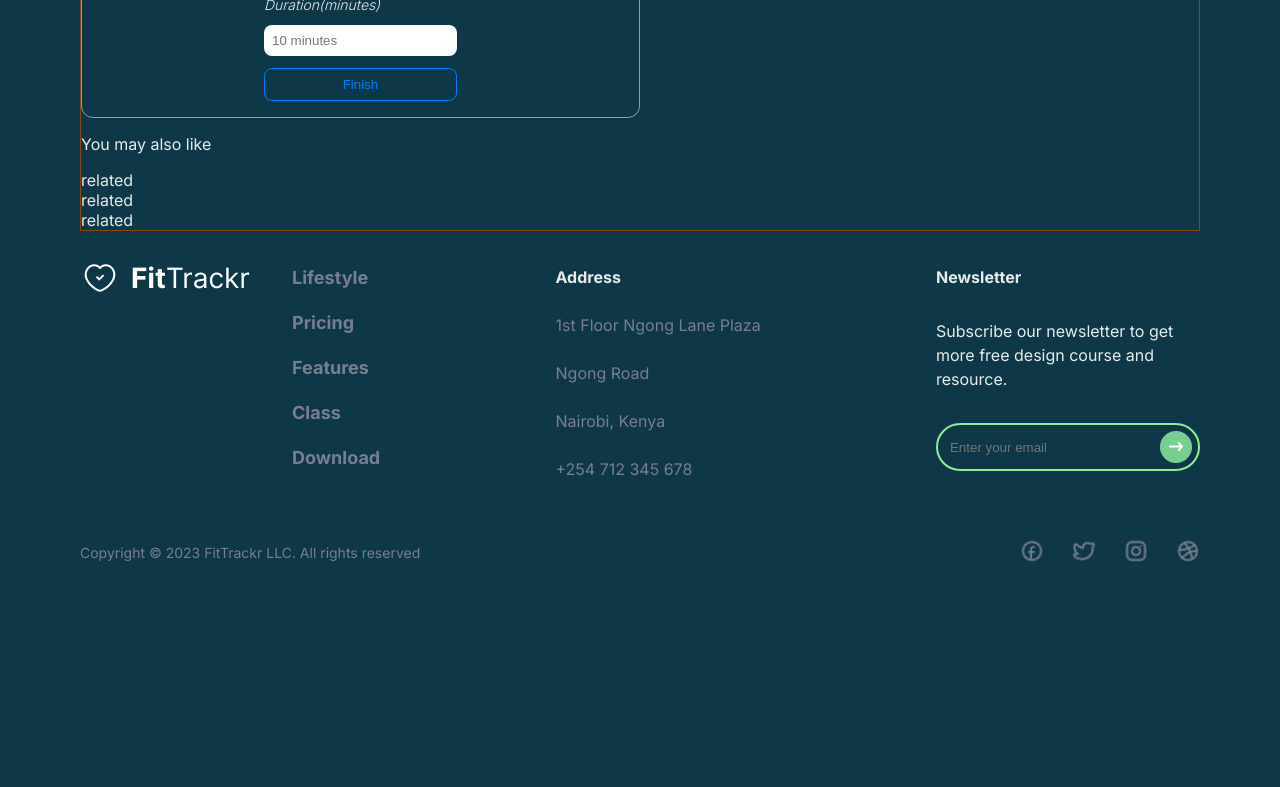
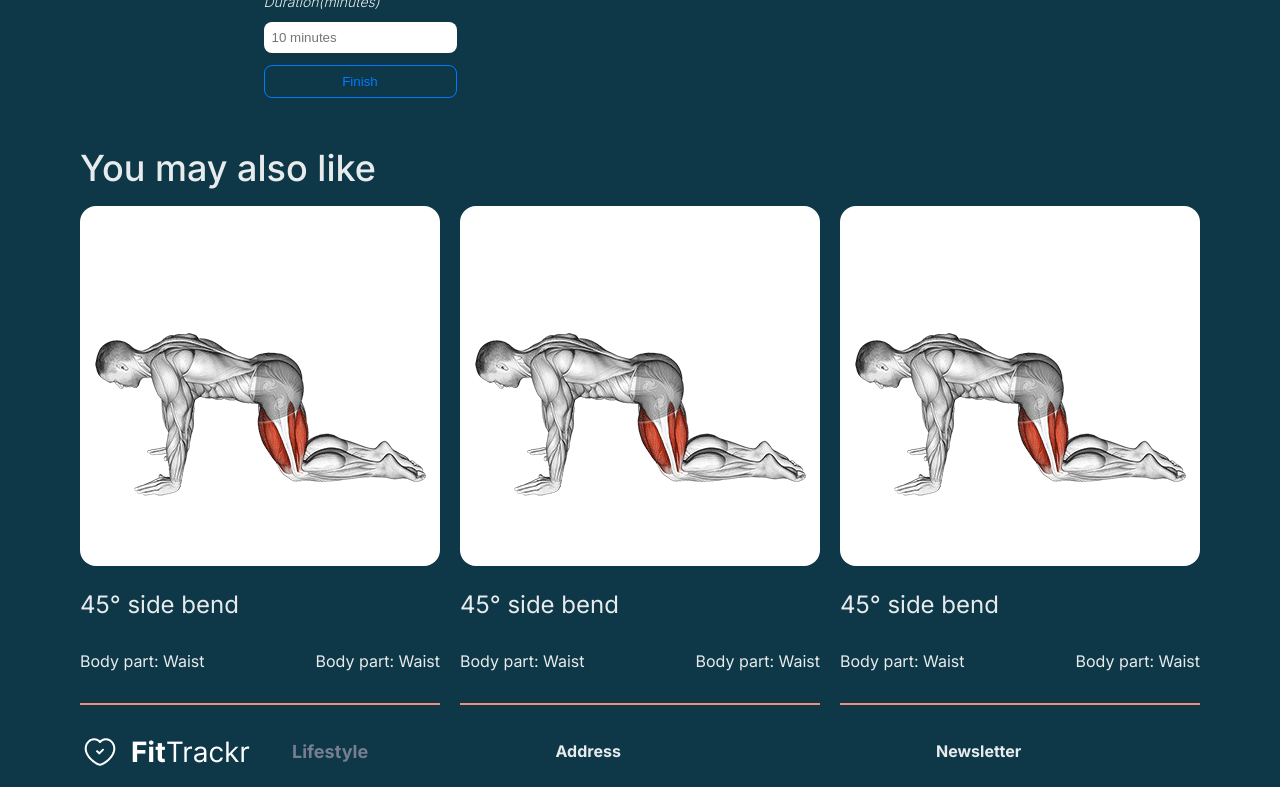
Before and after one commit to Ase020/fitTrackr-client, a React (Vite) app: page /exercises/1 in a window 1280 px wide. Shown: the part 1200-1987 px from the top of the page. Before the commit the page ends 1791 px from the top, so only its background shows below. Built offline with nearby package versions, Linux system fonts and the light colour scheme; a web font is replaced by a local one.

Commit message:
related exercise section build

```diff
--- a/src/pages/exercise-details/ExerciseDetails.jsx
+++ b/src/pages/exercise-details/ExerciseDetails.jsx
@@ -2,7 +2,25 @@ import { bodyPart, equipment, exerciseDesc, exerciseGif } from "../../assets";
 import "./exercise-details.css";
 
 const RelatedExercise = () => (
-  <div className="related_exercise-wrapper">related</div>
+  <div className="related_exercise-wrapper">
+    <img src={exerciseGif} alt="" className="related_exercise-img_wrapper" />
+    <div className="relatd_exercise-name-container">
+      <p className="related_exercise-title">45° side bend</p>
+      <div className="body_part_equipment-container">
+        <div className="body_part-wrapper">
+          <p className="exercise_body_part-header">
+            Body part: <span className="body_part-data">Waist</span>
+          </p>
+        </div>
+
+        <div className="body_part-wrapper">
+          <p className="exercise_body_part-header">
+            Body part: <span className="body_part-data">Waist</span>
+          </p>
+        </div>
+      </div>
+    </div>
+  </div>
 );
 
 const ExerciseDetails = () => {
--- a/src/pages/exercise-details/exercise-details.css
+++ b/src/pages/exercise-details/exercise-details.css
@@ -1,6 +1,4 @@
 .exercise_details-container {
-  border: 1px solid saddlebrown;
-
   display: flex;
   flex-direction: column;
   gap: 16px;
@@ -105,7 +103,6 @@
   gap: 16px;
   align-items: center;
   justify-content: center;
-  border: #969ea0 1px solid;
   border-radius: 12px;
   width: 50%;
   padding: 16px;
@@ -153,4 +150,47 @@
   display: flex;
   flex-direction: column;
   gap: 16px;
+  margin-top: 16px;
 }
+
+.related_exercises-header {
+  font-size: 36px;
+  font-weight: 500;
+}
+
+.related_exercises-array {
+  display: flex;
+  align-items: center;
+  flex-wrap: wrap;
+  justify-content: space-between;
+}
+
+.related_exercise-wrapper {
+  display: flex;
+  flex-direction: column;
+  gap: 24px;
+  padding-bottom: 32px;
+  border-bottom: 2px solid #f48c7c;
+}
+
+.related_exercise-img_wrapper {
+  width: 100%;
+  object-fit: cover;
+  border-radius: 16px;
+}
+
+.relatd_exercise-name-container {
+  display: flex;
+  flex-direction: column;
+  gap: 32px;
+}
+
+.related_exercise-title {
+  font-size: 24px;
+}
+
+.body_part_equipment-container {
+  display: flex;
+  align-items: center;
+  justify-content: space-between;
+}
```
